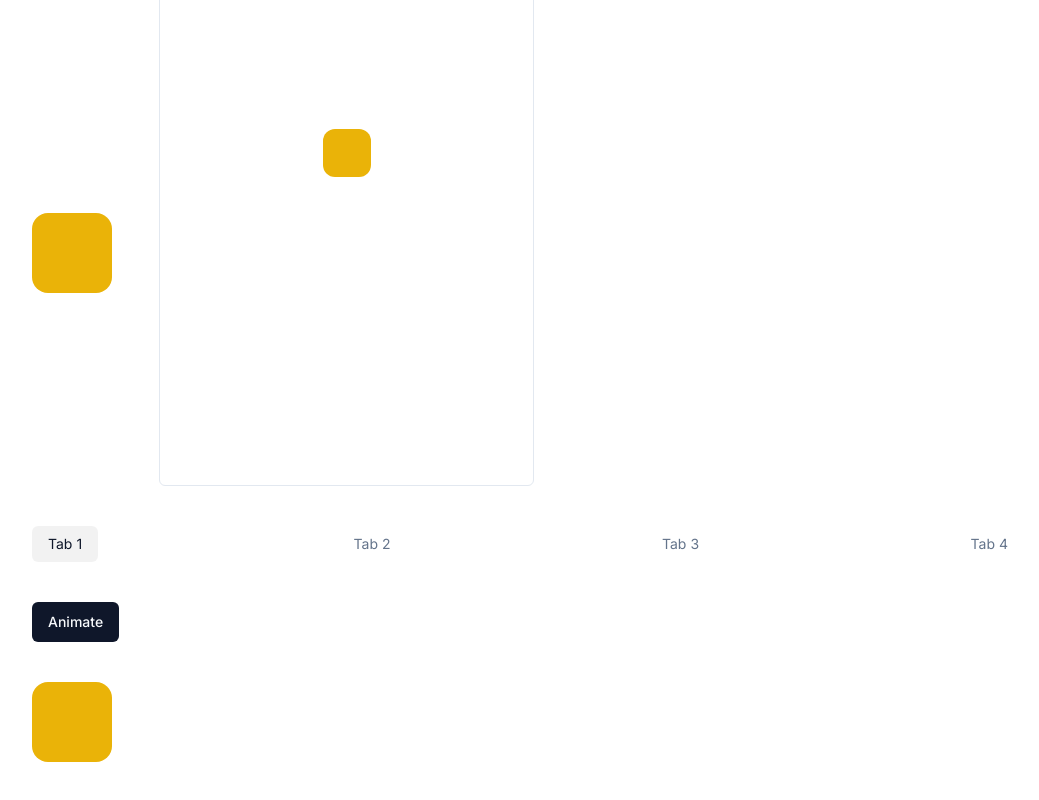
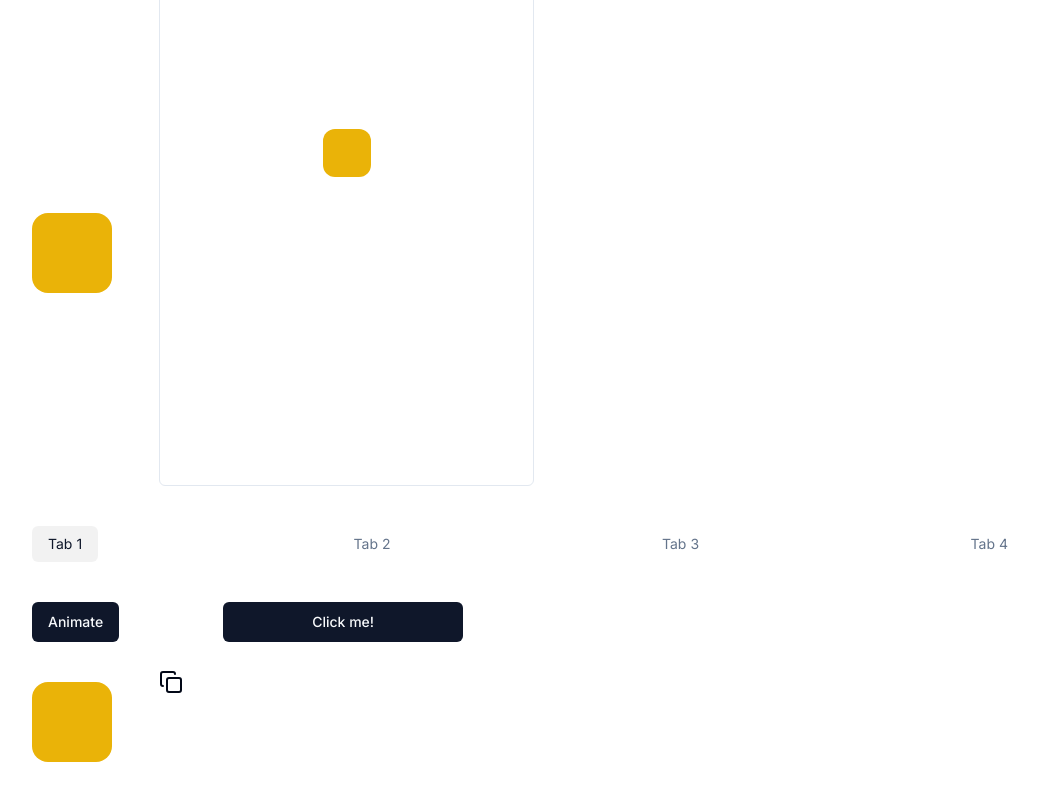
Before and after one commit to shouta0715/animation-collection, a Next.js app: page /the-basics in a window 1280 px wide. Shown: the part 781-1581 px from the top of the page, without its empty margins (112-1151 px from the left). Built offline with nearby package versions, Linux system fonts and the light colour scheme.

Commit message:
add: check button

```diff
--- a/src/app/page.tsx
+++ b/src/app/page.tsx
@@ -8,8 +8,8 @@
     <div>
       <AppCards />
 
-      <Link className={cn(buttonVariants(), "mt-8")} href="/app-card">
-        AppCardへ
+      <Link className={cn(buttonVariants(), "mt-8")} href="/the-basics">
+        アニメーションの基本
       </Link>
     </div>
   );
--- a/src/app/the-basics/page.tsx
+++ b/src/app/the-basics/page.tsx
@@ -1,5 +1,7 @@
 import React from "react";
+import { StatusButton } from "@/features/status-button/components";
 import { AppCards } from "@/features/the-basics/app-cards";
+import { CheckButton } from "@/features/the-basics/check-button";
 import { FullWindow } from "@/features/the-basics/full-window";
 import { ScaleUp } from "@/features/the-basics/scale-up";
 import { ShowSeconds } from "@/features/the-basics/sow-seconds";
@@ -15,6 +17,8 @@
         <FullWindow />
         <Tabs />
         <ShowSeconds />
+        <CheckButton />
+        <StatusButton />
       </div>
     </div>
   );
--- /dev/null
+++ b/src/features/the-basics/check-button.tsx
@@ -0,0 +1,52 @@
+"use client";
+
+import { motion, AnimatePresence, Variants } from "framer-motion";
+import { CheckIcon, CopyIcon } from "lucide-react";
+import React from "react";
+
+const variants: Variants = {
+  hidden: { opacity: 0, scale: 0.5 },
+  visible: { opacity: 1, scale: 1 },
+};
+
+export function CheckButton() {
+  const [copied, setCopied] = React.useState(false);
+
+  return (
+    <button
+      aria-label="Copy code snippet"
+      onClick={() => {
+        navigator.clipboard.writeText("yarn add framer-motion");
+        setCopied(true);
+        setTimeout(() => setCopied(false), 1000);
+      }}
+      type="button"
+    >
+      <AnimatePresence initial={false} mode="wait">
+        {copied ? (
+          <motion.span
+            key="checkmark"
+            animate="visible"
+            exit="hidden"
+            initial="hidden"
+            transition={{ duration: 0.1 }}
+            variants={variants}
+          >
+            <CheckIcon />
+          </motion.span>
+        ) : (
+          <motion.span
+            key="copy"
+            animate="visible"
+            exit="hidden"
+            initial="hidden"
+            transition={{ duration: 0.1 }}
+            variants={variants}
+          >
+            <CopyIcon />
+          </motion.span>
+        )}
+      </AnimatePresence>
+    </button>
+  );
+}
```
